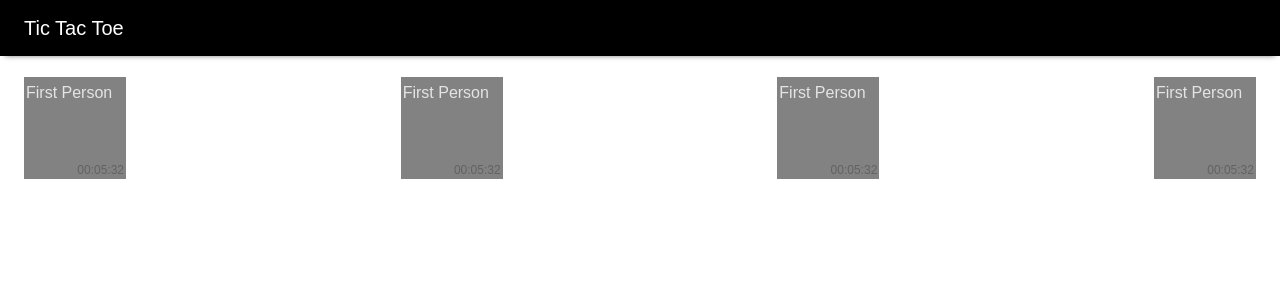
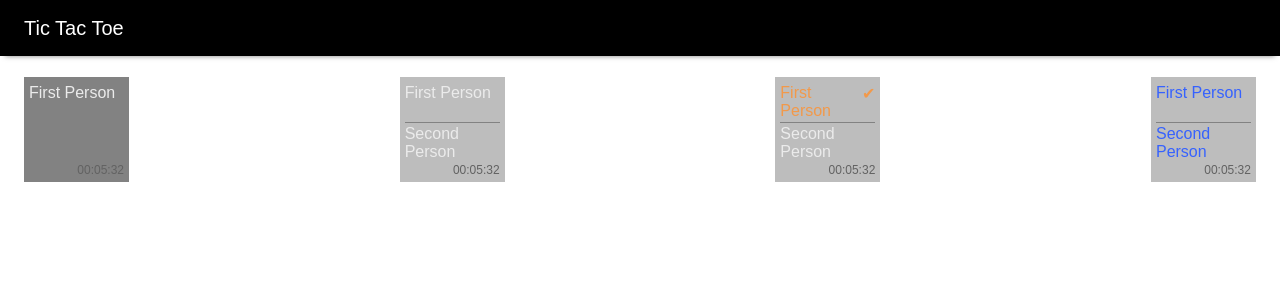
Before and after one commit to vomikay/tic-tac-toe, a React (Create React App) app: page / in a window 1280 px wide. Shown: the top 300 px of the page. Built offline with nearby package versions, Linux system fonts and the light colour scheme.

Commit message:
Добавлена верстка для различных состояний игры

```diff
--- a/src/components/GameCard.css
+++ b/src/components/GameCard.css
@@ -1,15 +1,47 @@
 .game-card {
   display: flex;
   flex-direction: column;
-  height: 98px;
-  width: 98px;
-  padding: 2px;
+  height: 95px;
+  width: 95px;
+  padding: 5px;
+}
+
+.game-card_theme_gray {
   background-color: #828282;
 }
 
+.game-card_theme_light-gray {
+  background-color: #bdbdbd;
+}
+
 .game-card__player-name {
-  color: #e4e4e4;
-  margin: 5px 0;
+  display: flex;
+  height: 36px;
+  margin: 2px 0;
+}
+
+.game-card__player-name-text {
+  margin: 0;
+}
+
+.game-card__player-name_theme_default {
+  color: #ebebeb;
+}
+
+.game-card__player-name_theme_won {
+  color: #f2994a;
+}
+
+.game-card__player-name_theme_drew {
+  color: #3662fe;
+}
+
+.game-card__separator {
+  color: #828282;
+  background-color: #828282;
+  height: 1px;
+  border: 1px none;
+  margin: 0;
 }
 
 .game-card__time {
--- a/src/components/GameCard.tsx
+++ b/src/components/GameCard.tsx
@@ -7,9 +7,55 @@ type Props = {
 };
 
 const GameCard: React.FC<Props> = ({ game }) => {
+  const isWinner = (playerName: string, game: GameInfo) => {
+    return (
+      (game.gameResult === "owner" || game.gameResult === "opponent") &&
+      playerName === game[game.gameResult]
+    );
+  };
+
+  const getCardTheme = (game: GameInfo) => {
+    return game.state === "ready"
+      ? "game-card_theme_gray"
+      : "game-card_theme_light-gray";
+  };
+
+  const getPlayerNameTheme = (playerName: string, game: GameInfo) => {
+    if (isWinner(playerName, game)) {
+      return "game-card__player-name_theme_won";
+    }
+    if (game.gameResult === "draw") {
+      return "game-card__player-name_theme_drew";
+    }
+    return "game-card__player-name_theme_default";
+  };
+
+  const renderPlayerName = (playerName: string, game: GameInfo) => {
+    const classes = [
+      "game-card__player-name",
+      getPlayerNameTheme(playerName, game)
+    ].join(" ");
+    return (
+      <div className={classes}>
+        <p className="game-card__player-name-text">{playerName}</p>
+        {isWinner(playerName, game) && (
+          <p className="game-card__player-name-text">&#10004;</p>
+        )}
+      </div>
+    );
+  };
+
+  const cardClasses = ["game-card", getCardTheme(game)].join(" ");
+
   return (
-    <div className="game-card">
-      <p className="game-card__player-name">{game.owner}</p>
+    <div className={cardClasses}>
+      {renderPlayerName(game.owner, game)}
+      {game.state !== "ready" && game.owner && (
+        <>
+          <hr className="game-card__separator" />
+          {renderPlayerName(game.opponent, game)}
+        </>
+      )}
       <p className="game-card__time">00:05:32</p>
     </div>
   );
```
